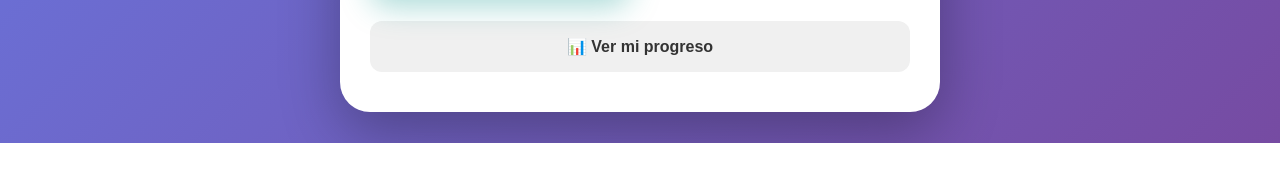
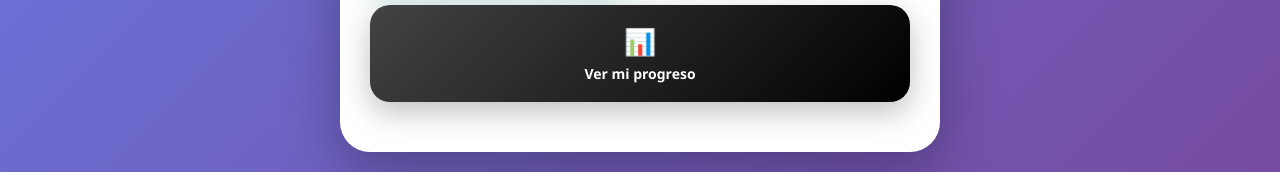
Before and after one commit to marusheena/cocina_calidad, a plain HTML site: page index.html in a window 1280 px wide. Shown: the part 657-829 px from the top of the page. Before the commit the page ends 800 px from the top, so only its background shows below. Drawn offline with Linux system fonts and the light colour scheme.

Commit message:
refinar ranking button

```diff
--- a/index.html
+++ b/index.html
@@ -37,10 +37,11 @@
                     <div class="asignatura-nombre">Preelaboración</div>
                     <div class="asignatura-desc">Lácteos, huevos, arroz, pastas, setas</div>
                 </div>
+                <div class="asignatura-card progreso-btn-card" onclick="showProgreso()" style="grid-column: 1 / -1;">
+                    <div class="asignatura-icon">📊</div>
+                    <div class="asignatura-nombre">Ver mi progreso</div>
+                </div>
             </div>
-            <button class="btn btn-secondary" style="width:100%;margin-top:14px;" onclick="showProgreso()">
-                📊 Ver mi progreso
-            </button>
         </div>
 
         <!-- PANTALLA DE PROGRESO -->
--- a/styles.css
+++ b/styles.css
@@ -9,6 +9,7 @@ body {
     background: linear-gradient(135deg, #667eea 0%, #764ba2 100%);
     min-height: 100vh;
     display: flex;
+    flex-direction: column;
     justify-content: center;
     align-items: center;
     padding: 20px;
@@ -542,6 +543,21 @@ h1 {
     background: linear-gradient(135deg, #667eea, #764ba2);
 }
 
+.asignatura-card.progreso-btn-card {
+    background: linear-gradient(135deg, #434343, #000000);
+    box-shadow: 0 10px 30px rgba(0, 0, 0, 0.25);
+    padding: 18px 15px;
+}
+
+.asignatura-card.progreso-btn-card:hover {
+    box-shadow: 0 15px 40px rgba(0, 0, 0, 0.4);
+}
+
+.asignatura-card.progreso-btn-card .asignatura-icon {
+    font-size: 26px;
+    margin-bottom: 6px;
+}
+
 .asignatura-card.elaboracion-card {
     background: linear-gradient(135deg, #e96c1f, #f7c948);
     box-shadow: 0 10px 30px rgba(233, 108, 31, 0.35);
```
